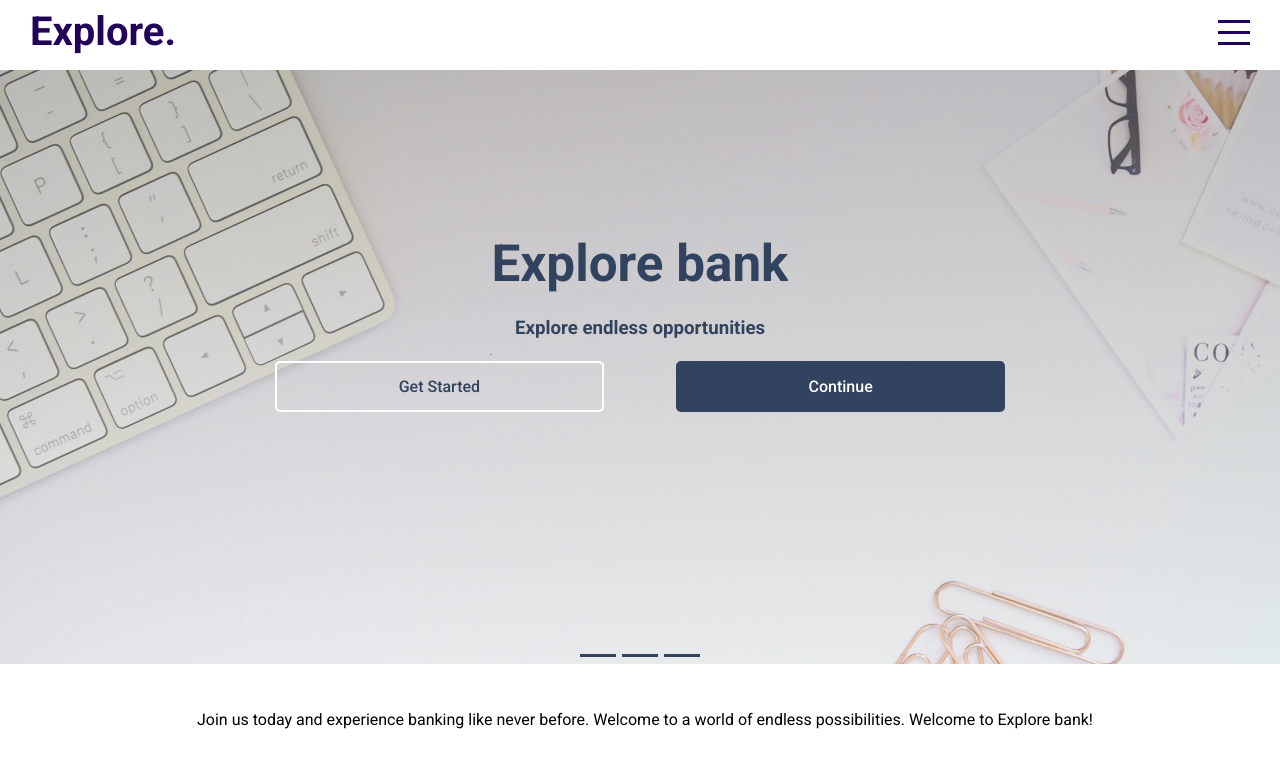
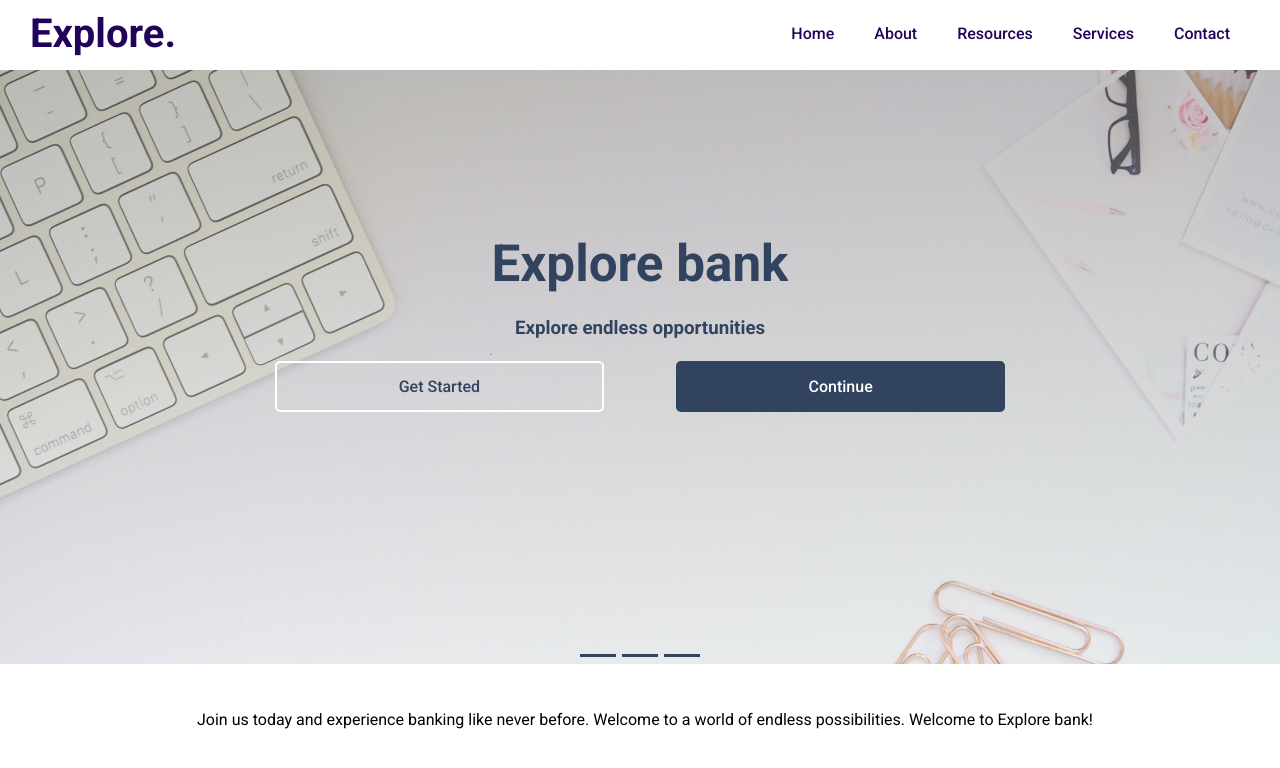
Before and after one commit to MalachyCode/Explore-bank-app, a React (Vite) app in the folder UI/: page / in a window 1280 px wide. Shown: the top 768 px of the page. Built offline with nearby package versions, Linux system fonts and the light colour scheme.

Commit message:
Adding Media query to the top bar

```diff
--- a/UI/src/pages/HomePage/sections/topbar/TopBar.scss
+++ b/UI/src/pages/HomePage/sections/topbar/TopBar.scss
@@ -25,6 +25,30 @@
       }
     }
     .right {
+      .menu-items {
+        display: flex;
+        flex-direction: row;
+        align-items: center;
+        justify-content: space-between;
+        a {
+          margin: 20px;
+          color: inherit;
+        }
+      }
+      .hamburger {
+        display: none;
+      }
+    }
+  }
+
+  @media (max-width: 992px) {
+  }
+  @media (max-width: 768px) {
+    .wrapper {
+      .right {
+        .menu-items {
+          display: none;
+        }
         .hamburger {
           width: 32px;
           height: 25px;
@@ -64,3 +88,6 @@
       }
     }
   }
+  @media (max-width: 576px) {
+  }
+}
--- a/UI/src/pages/HomePage/sections/topbar/TopBar.tsx
+++ b/UI/src/pages/HomePage/sections/topbar/TopBar.tsx
@@ -21,6 +21,13 @@ const TopBar = (props: {
             <span className='line2'></span>
             <span className='line3'></span>
           </div>
+          <div className='menu-items'>
+            <a href='#intro'>Home</a>
+            <a href='#about'>About</a>
+            <a href='#resources'>Resources</a>
+            <a href='#services'>Services</a>
+            <a href='#contact'>Contact</a>
+          </div>
         </div>
       </div>
     </div>
```
Lines whose indentation alone changed are shown as unchanged.
